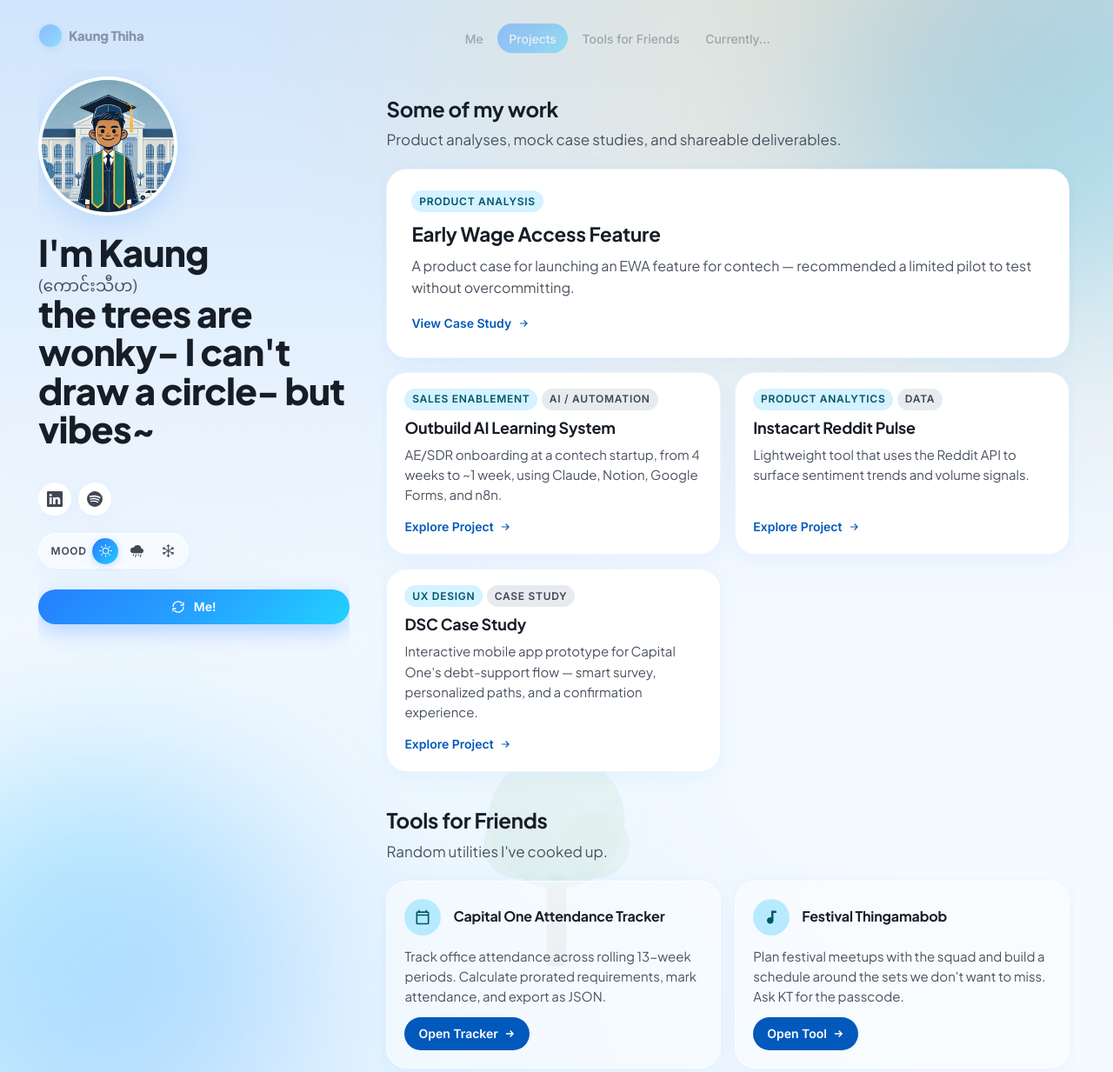
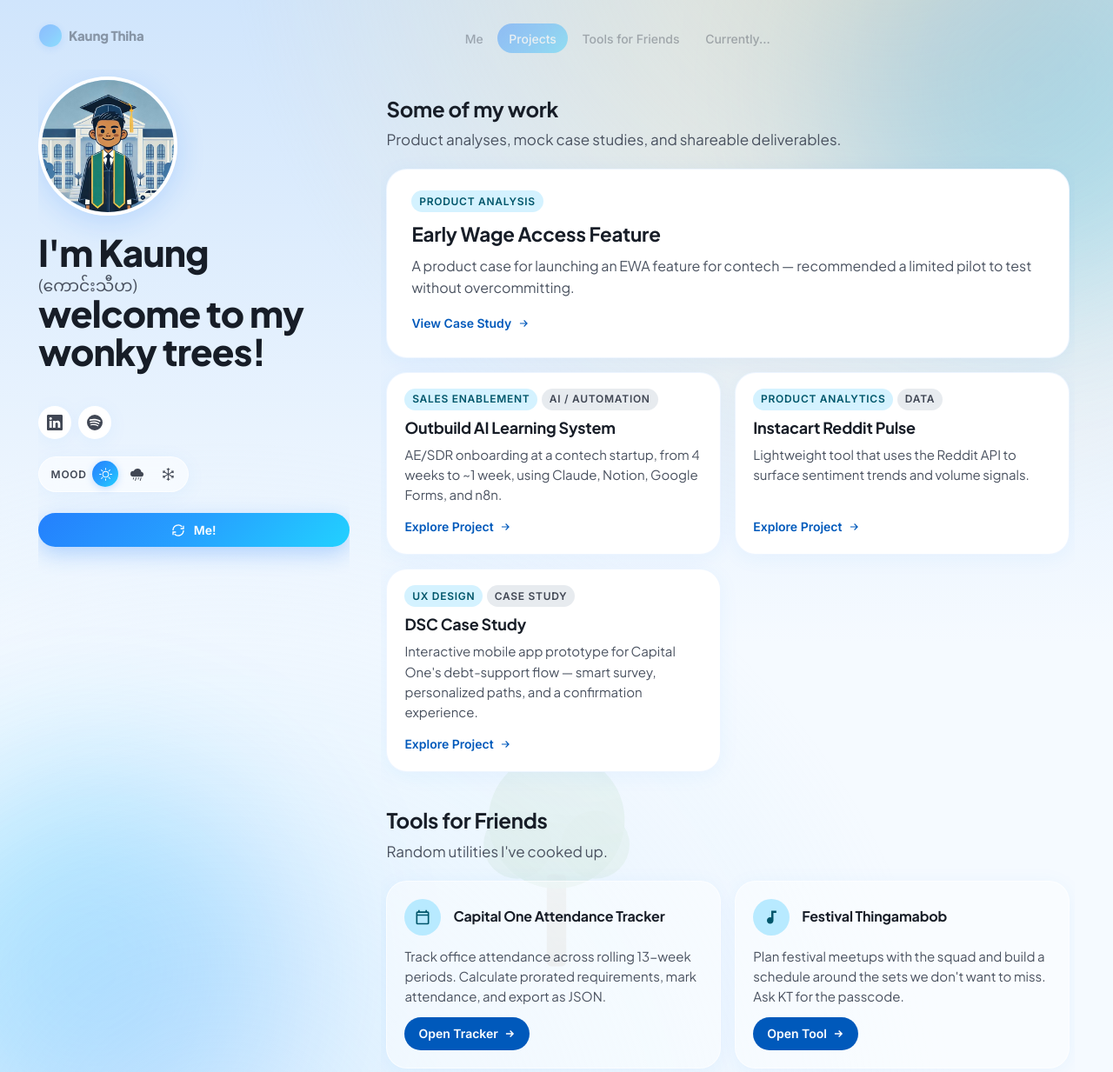
Before and after one commit to kaungthiha/kaungthiha.github.io, a Jekyll site: the page built from index.html, in a window 1280 px wide. Shown: the whole page at 87% size. Built offline with Jekyll 4.4.1, drawn with Linux system fonts in a browser that asks for light colours; a script that is not in the unit is left out; the list of posts is cut into pages by our own code.

Commit message:
Update index.html

```diff
--- a/index.html
+++ b/index.html
@@ -41,9 +41,8 @@
          loading="eager"
          width="160" height="160">
     <h1 class="identity-name">
-      I'm Kaung
-      <span class="burmese">(ကောင်းသီဟ)</span>
-      <span class="blurb">the trees are wonky- I can't draw a circle- but vibes~</canvas></span>
+      I'm Kaung <span class="burmese">(ကောင်းသီဟ)</span>
+      <span class="blurb">welcome to my wonky trees!</canvas></span>
     </h1>
     <p class="identity-bio"></p>
 
```
